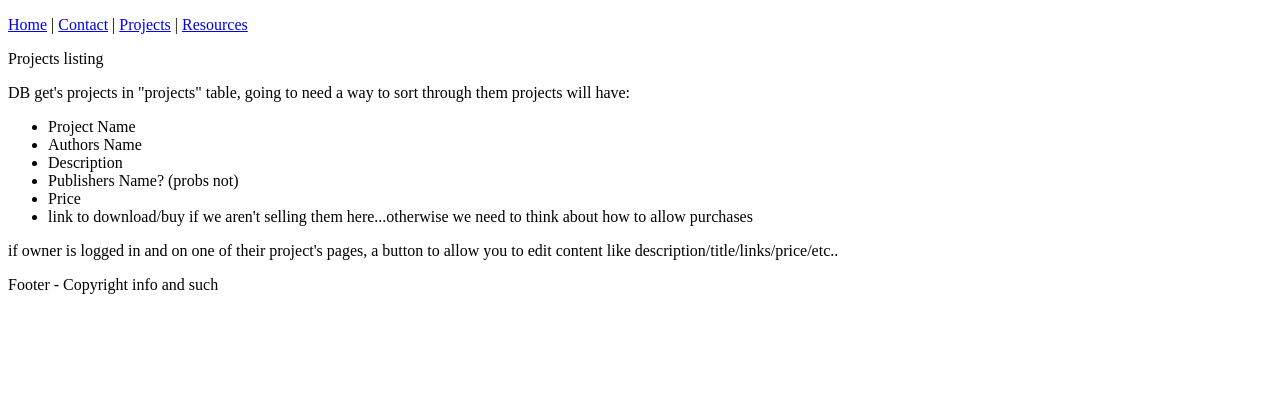
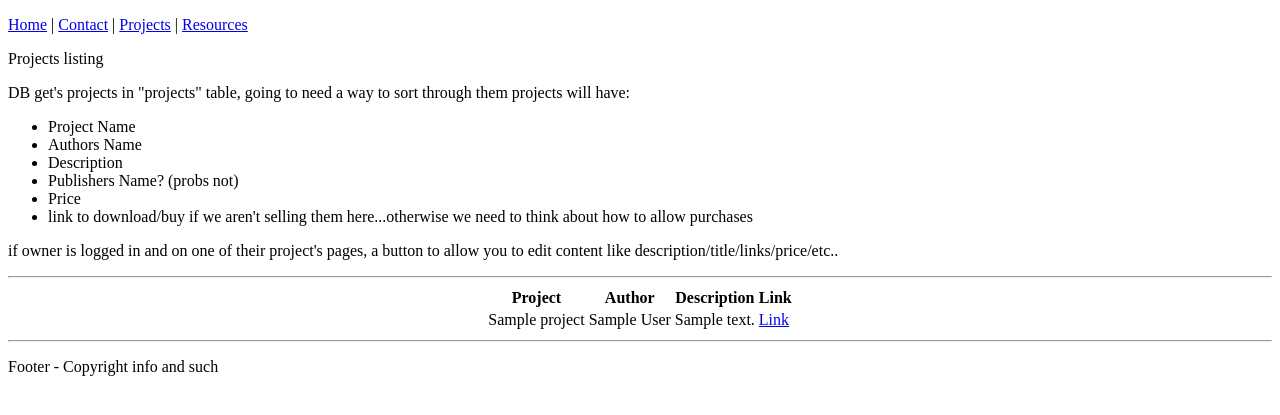
Before and after one commit to TheodorosBalasis/UnityStudyGroupWebsite, a Flask app: template usgw/usgw/templates/projects.html in a window 1280 px wide. Shown: the top 415 px of the page. Run offline with Flask 2, Linux system fonts and the light colour scheme; the template is opened without the code that fills it: most values are stand-ins (such as "Sample title", 1, 10 or a date in 2020); parts of the project's set-up code (start-up, migrations or seed data) failed here and were passed over.

Commit message:
projects db interaction

```diff
--- a/usgw/usgw/app.py
+++ b/usgw/usgw/app.py
@@ -1,10 +1,9 @@
 from flask import render_template as render
-from flask import request
+from flask import request, redirect, url_for
 import flask
 import os
 
 from pymongo.collection import Collection
-
 from usgw.config import Config
 from usgw.db import get_db
 from usgw.util import success_json
@@ -52,4 +51,22 @@ def contact():
 
 @app.route('/projects')
 def projects():
-    return render('projects.html')
+    db = get_db()
+
+    data = []
+    for doc in db.projects.find({}):
+        data.append(doc)
+
+    return render('projects.html', projects=data)
+
+@app.route('/newproj')
+def genproj():
+    db = get_db()
+    db.projects.insert_one({
+        'author'      : 'Squirrelzar',
+        'project'     : 'Crappy Game Name',
+        'description' : 'This is the worst game you could ever imagine!',
+        'link'        : 'www.google.com',
+    })
+
+    return redirect(url_for('projects'))
--- a/usgw/usgw/templates/base.html
+++ b/usgw/usgw/templates/base.html
@@ -13,6 +13,7 @@
     {% endblock %}
 
     {% block footer %}
+      <hr>
       <p>Footer - Copyright info and such</p>
     {% endblock %}
   </body>
--- a/usgw/usgw/templates/projects.html
+++ b/usgw/usgw/templates/projects.html
@@ -29,4 +29,24 @@
   to allow you to edit content like
   description/title/links/price/etc..
 </p>
+
+<hr>
+
+<table align="center">
+  <tr>
+    <th>Project</th>
+    <th>Author</th>
+    <th>Description</th>
+    <th>Link</th>
+  </tr>
+{% for proj in projects %}
+<tr>
+  <td>{{ proj['project'] }}</td>
+  <td>{{ proj['author'] }}</td>
+  <td>{{ proj['description'] }}</td>
+  <td><a href="{{ proj['link'] }}">Link</a></td>
+</tr>
+{% endfor %}
+</table>
+
 {% endblock %}
```
